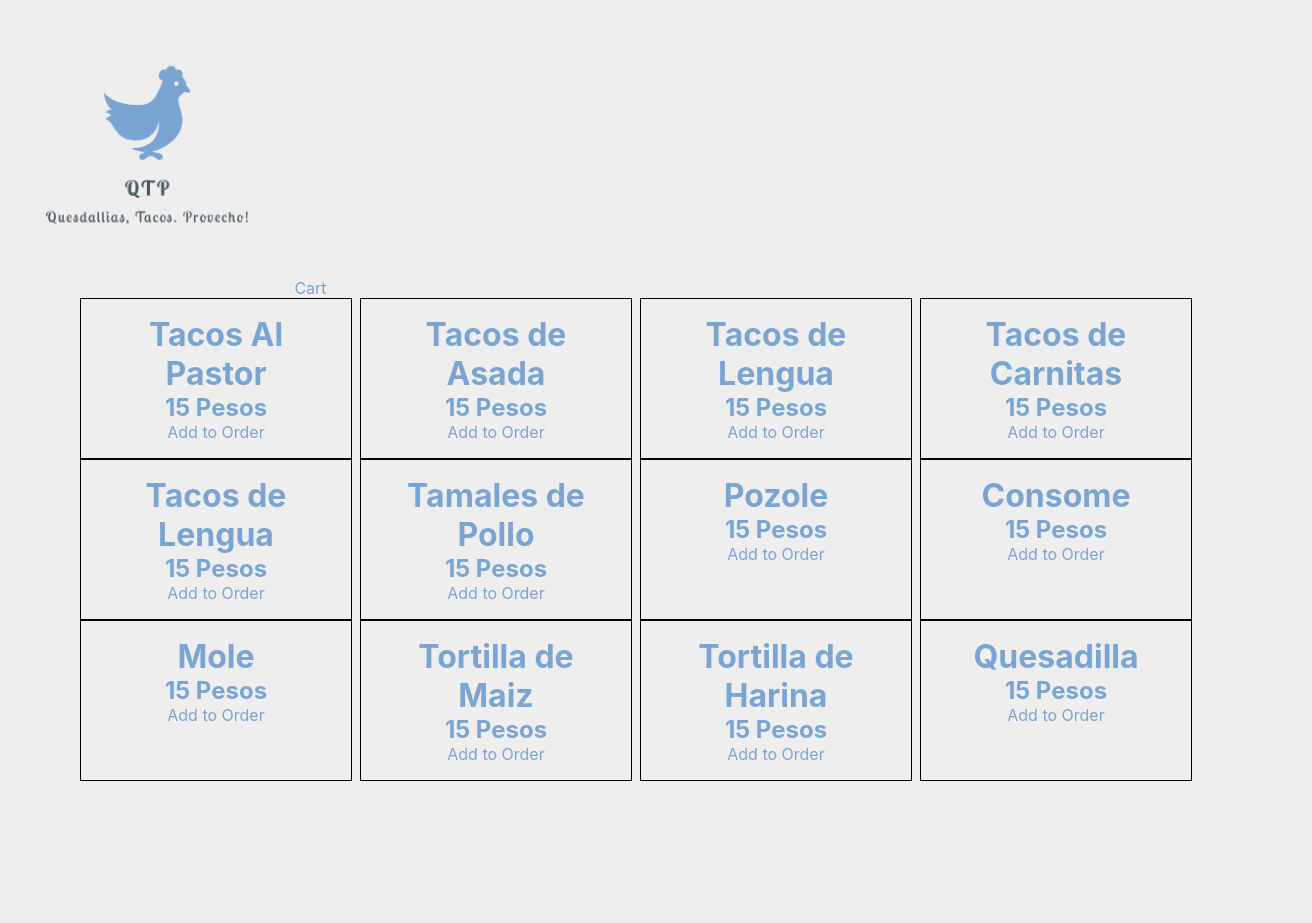
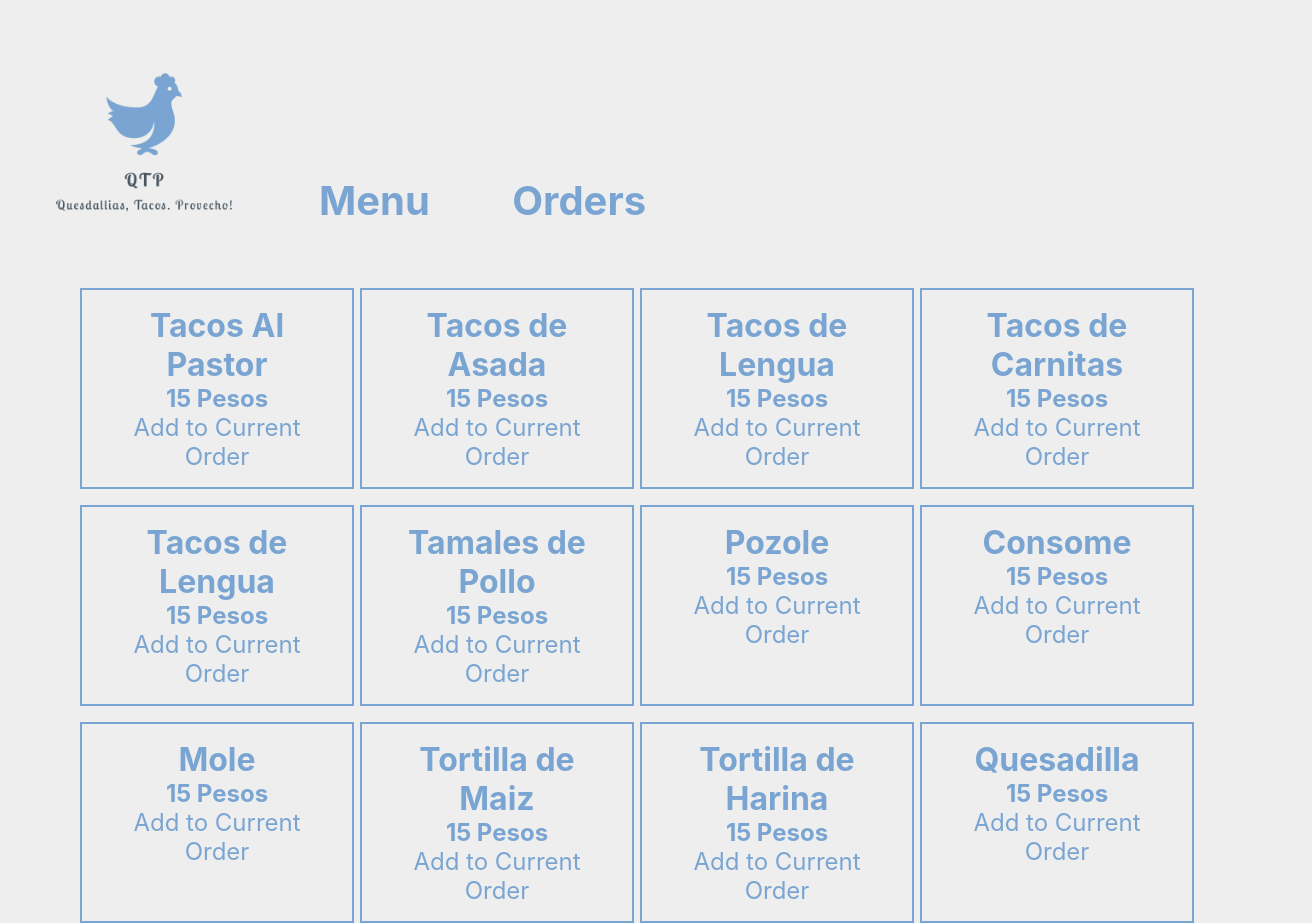
Before and after one commit to when-harry-met-sally/foodAPI, a React (Create React App) app in the folder foodapi-frontend/: page / in a window 1280 px wide. Shown: the whole page, 1312 px wide, since content can reach past the window. Before the commit the page ends 800 px from the top, so only its background shows below. Built offline with nearby package versions, Linux system fonts and the light colour scheme.

Commit message:
Latest code. More styling options and more seperation of items into components.

```diff
--- a/foodapi-frontend/src/App.js
+++ b/foodapi-frontend/src/App.js
@@ -1,14 +1,18 @@
 import React from 'react';
 import { products } from './productData';
 import Logo from './logo.png';
-import ProductCard from './components/ProductCard';
+import ProductContainer from './components/ProductContainer';
+import Orders from './components/Orders';
+import NavBar from './components/NavBar';
+import axios from 'axios';
 
 class App extends React.Component {
 	constructor(props) {
 		super(props);
 		this.state = {
+			currentScreen: 'Menu',
 			products: products,
-			order: {}
+			orders: []
 		};
 	}
 
@@ -16,26 +20,44 @@ class App extends React.Component {
 		console.log(product);
 	};
 
+	returnCurrentScreen = () => {
+		switch (this.state.currentScreen) {
+			case 'Menu':
+				return (
+					<ProductContainer
+						products={this.state.products}
+						addProductToLocalOrder={this.addProductToLocalOrder}
+					/>
+				);
+
+			case 'Orders':
+				return (
+					<Orders
+						orders={this.state.orders}
+						createNewOrder={this.createNewOrder}
+					/>
+				);
+		}
+	};
+
+	updateCurrentScreen = newScreen => {
+		this.setState({ currentScreen: newScreen });
+	};
+
+	createNewOrder = () => {
+		console.log('Yeet');
+	};
+
 	render() {
 		return (
 			<div className="App">
-				<div>
-					<span>
-						<img src={Logo} />
-					</span>
+				<div className="NavSpan">
+					<img src={Logo} />
 
-					<span>Cart</span>
+					<NavBar updateCurrentScreen={this.updateCurrentScreen} />
 				</div>
 
-				<div className="ProductContainer">
-					{this.state.products.map(product => (
-						<ProductCard
-							key={product.id}
-							product={product}
-							addProductToLocalOrder={this.addProductToLocalOrder}
-						/>
-					))}
-				</div>
+				{this.returnCurrentScreen()}
 			</div>
 		);
 	}
--- /dev/null
+++ b/foodapi-frontend/src/components/NavBar.js
@@ -0,0 +1,10 @@
+import React from 'react';
+
+const NavBar = ({ updateCurrentScreen }) => (
+	<div className="NavBar">
+		<h2 onClick={() => updateCurrentScreen('Menu')}>Menu</h2>
+		<h2 onClick={() => updateCurrentScreen('Orders')}>Orders</h2>
+	</div>
+);
+
+export default NavBar;
--- /dev/null
+++ b/foodapi-frontend/src/components/Order.js
@@ -0,0 +1,9 @@
+import React from 'react';
+
+const Order = ({ order }) => (
+	<div className="Order">
+		<div>{order.price}</div>
+	</div>
+);
+
+export default Order;
--- /dev/null
+++ b/foodapi-frontend/src/components/Orders.js
@@ -0,0 +1,16 @@
+import React from 'react';
+import Order from './Order';
+
+const Orders = ({ orders, createNewOrder }) => (
+	<div className="Orders">
+		{orders.size ? (
+			orders.map(order => <Order order={order} />)
+		) : (
+			<h1>No Orders</h1>
+		)}
+
+		<h1>Create a new Order</h1>
+	</div>
+);
+
+export default Orders;
--- a/foodapi-frontend/src/components/ProductCard.js
+++ b/foodapi-frontend/src/components/ProductCard.js
@@ -4,7 +4,12 @@ const ProductCard = ({ product, addProductToLocalOrder }) => (
 	<div className="ProductCard">
 		<h1>{product.name}</h1>
 		<h2>{`${product.price} Pesos`}</h2>
-		<div onClick={() => addProductToLocalOrder(product)}>Add to Order</div>
+		<div
+			className="addButton"
+			onClick={() => addProductToLocalOrder(product)}
+		>
+			Add to Current Order
+		</div>
 	</div>
 );
 
--- /dev/null
+++ b/foodapi-frontend/src/components/ProductContainer.js
@@ -0,0 +1,16 @@
+import React from 'react';
+import ProductCard from './ProductCard';
+
+const ProductContainer = ({ products, addProductToLocalOrder }) => (
+	<div className="ProductContainer">
+		{products.map(product => (
+			<ProductCard
+				key={product.id}
+				product={product}
+				addProductToLocalOrder={addProductToLocalOrder}
+			/>
+		))}
+	</div>
+);
+
+export default ProductContainer;
--- a/foodapi-frontend/src/index.css
+++ b/foodapi-frontend/src/index.css
@@ -11,15 +11,36 @@
 	-moz-osx-font-smoothing: grayscale;
 }
 
+.NavSpan {
+	display: inline-flex;
+	/* border: solid black 1px; */
+	width: 100%;
+	padding: 1rem;
+}
+
+.NavBar {
+	display: inline-flex;
+	width: 100%;
+	text-align: center;
+}
+
+.NavBar h2 {
+	font-size: 2.5rem;
+	width: 20%;
+	height: 30%;
+	margin-top: 10rem;
+}
+
 img {
-	width: 23%;
-	height: 23%;
+	width: 20%;
+	height: 20%;
 }
 
 .ProductContainer {
 	text-align: center;
 	display: grid;
 	grid-template-columns: 1fr 1fr 1fr 1fr;
+	grid-row-gap: 1rem;
 	margin-left: 5rem;
 	margin-right: 5rem;
 }
@@ -27,5 +48,9 @@ img {
 .ProductCard {
 	padding: 1rem;
 	width: 85%;
-	border: solid 1px black;
+	border: solid 2px #7aa5d2;
 }
+
+.addButton {
+	font-size: 1.5rem;
+}
```
Also changed, not shown: foodapi-frontend/src/components/Menu.js (deleted), foodapi-frontend/src/components/OrdersList.js (deleted), 1 other file (tests, documents, lock files or other folders).
